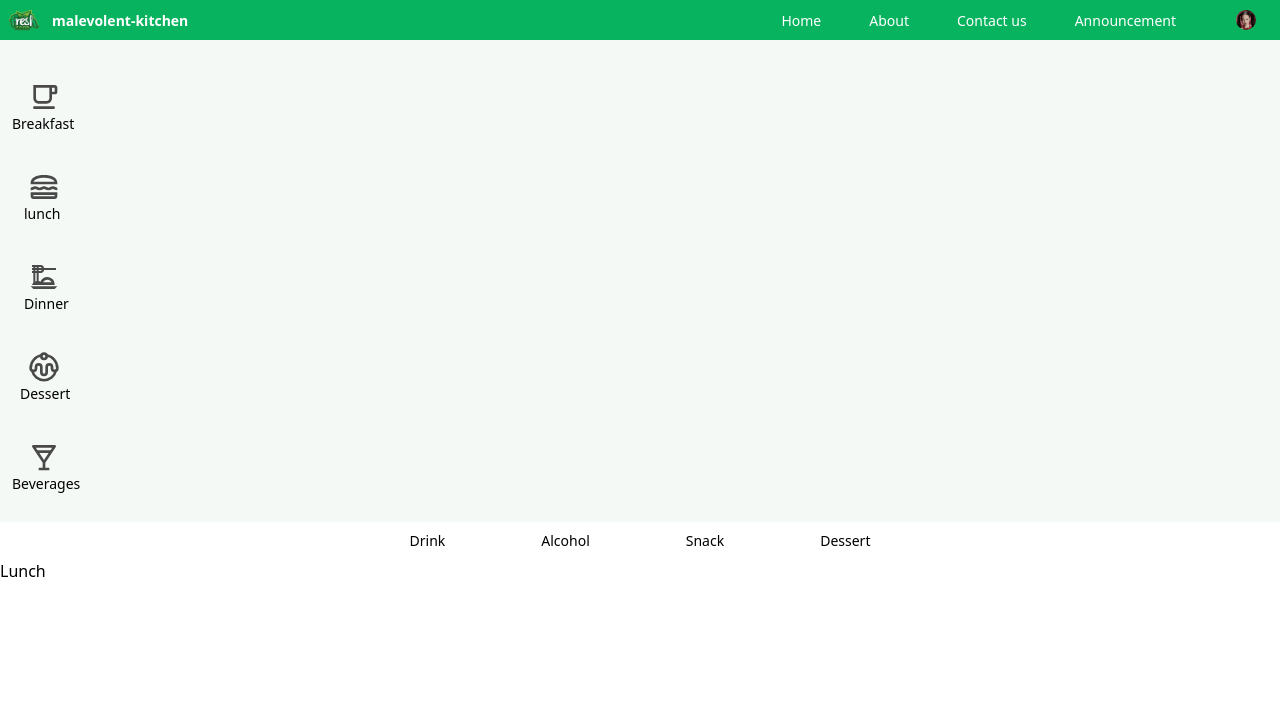
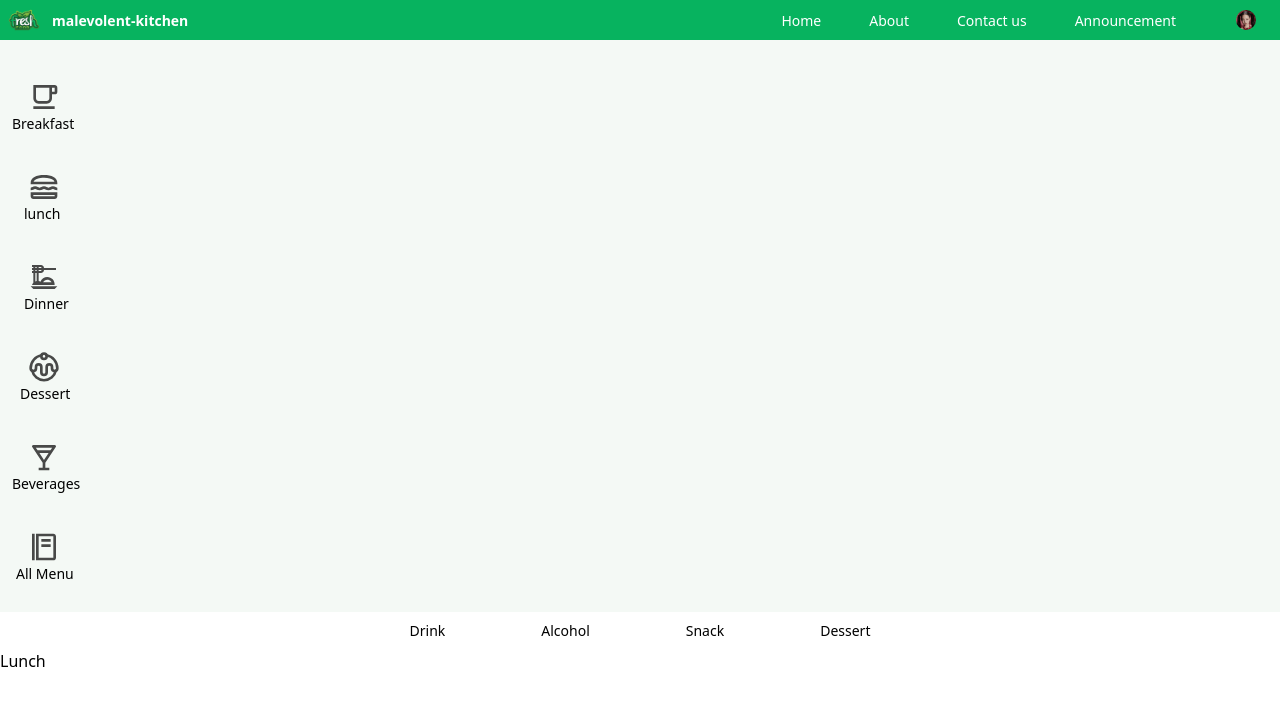
Before and after one commit to liza-tann/Restaurant_project, a React (Vite) app: page /Lunch in a window 1280 px wide. Shown: the top 706 px of the page. Built offline with nearby package versions, Linux system fonts and the light colour scheme.

Commit message:
add all menu in side bar

```diff
--- a/src/components/Sidebar.jsx
+++ b/src/components/Sidebar.jsx
@@ -2,6 +2,7 @@ import React from 'react';
 import { MdOutlineFreeBreakfast } from "react-icons/md";
 import { MdOutlineLunchDining } from "react-icons/md";
 import { MdOutlineDinnerDining } from "react-icons/md";
+import { BiFoodMenu } from "react-icons/bi";
 import { LuDessert } from "react-icons/lu";
 import { BiDrink } from "react-icons/bi";
 import { NavLink } from 'react-router-dom';
@@ -43,6 +44,13 @@ const Sidebar = () => {
                 Beverages
               </NavLink>
             </li>
+
+            <li className="mb-4">
+              <NavLink to="/" className="hover:text-main hover:font-bold w-40 h-40 ml-12">
+                <BiFoodMenu className='hover:text-main transition duration-300 ease-in-out transform hover:text-main hover:scale-110 text-black opacity-70 w-8 h-8 mx-4' />
+                <p className='mx-1'>All Menu</p>
+              </NavLink>
+            </li>
           </ul>
         </div>
       </div>
```
